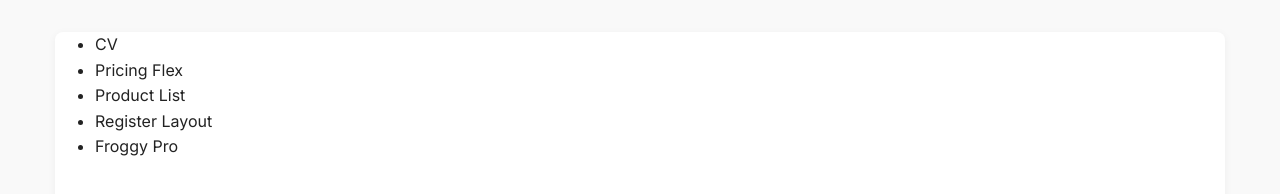
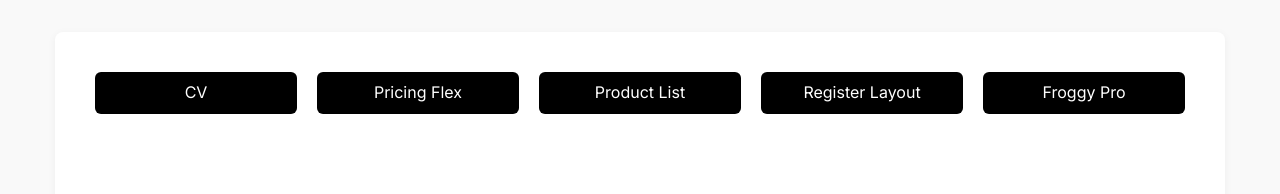
Before and after one commit to macthieuminh/f8-zoom-day-6, a plain HTML site: page index.html in a window 1280 px wide. Drawn offline with Linux system fonts and the light colour scheme.

Commit message:
fix something

```diff
--- a/assests/css/style.css
+++ b/assests/css/style.css
@@ -105,6 +105,49 @@ textarea {
 }
 .column {
     flex-direction: column;
+}
+.index__list {
+    margin: 20px;
+    padding: 20px;
+    list-style: none;
+    display: flex;
+    align-items: center;
+    gap: 20px;
+}
+.index__item {
+    cursor: pointer;
+    display: flex;
+    align-items: center;
+    justify-content: center;
+}
+.index__item:hover {
+    color: #676767;
+    background-color: #ccc;
+}
+.index__btn,
+.index__wrapper {
+    display: flex;
+    align-items: center;
+    justify-content: center;
+    gap: 20px;
+}
+.index__wrapper {
+    padding: 40px;
+    flex-wrap: wrap;
+}
+.index__btn {
+    flex: 1;
+    color: #fff;
+    height: 42px;
+    background-color: #000;
+    border-radius: 6px;
+    transition: all 0.3s;
+}
+.index__btn:hover {
+    color: #676767;
+    background: #fcc92f;
+    box-shadow: rgba(50, 50, 93, 0.25) 0px 2px 5px -1px,
+        rgba(0, 0, 0, 0.3) 0px 1px 3px -1px;
 }
 /* Main */
 .cv-wrapper {
@@ -478,6 +521,7 @@ textarea {
 }
 /* Froggy */
 .froggy-title {
+    padding-top: 20px;
     text-align: center;
 }
 .pond-wrapper {
--- a/index.html
+++ b/index.html
@@ -16,23 +16,13 @@
     </head>
     <body>
         <div class="container">
-            <ul>
-                <li>
-                    <a href="./cv-flex.html">CV</a>
-                </li>
-                <li>
-                    <a href="./pricing-flex.html">Pricing Flex</a>
-                </li>
-                <li>
-                    <a href="./product-list.html">Product List</a>
-                </li>
-                <li>
-                    <a href="./register-layout.html">Register Layout</a>
-                </li>
-                <li>
-                    <a href="./froggy.html">Froggy Pro</a>
-                </li>
-            </ul>
+            <div class="index__wrapper">
+                <a class="index__btn" href="./cv-flex.html">CV</a>
+                <a class="index__btn" href="./pricing-flex.html">Pricing Flex</a>
+                <a class="index__btn" href="./product-list.html">Product List</a>
+                <a class="index__btn" href="./register-layout.html">Register Layout</a>
+                <a class="index__btn" href="./froggy.html">Froggy Pro</a>
+            </div>
         </div>
     </body>
 </html>
```
